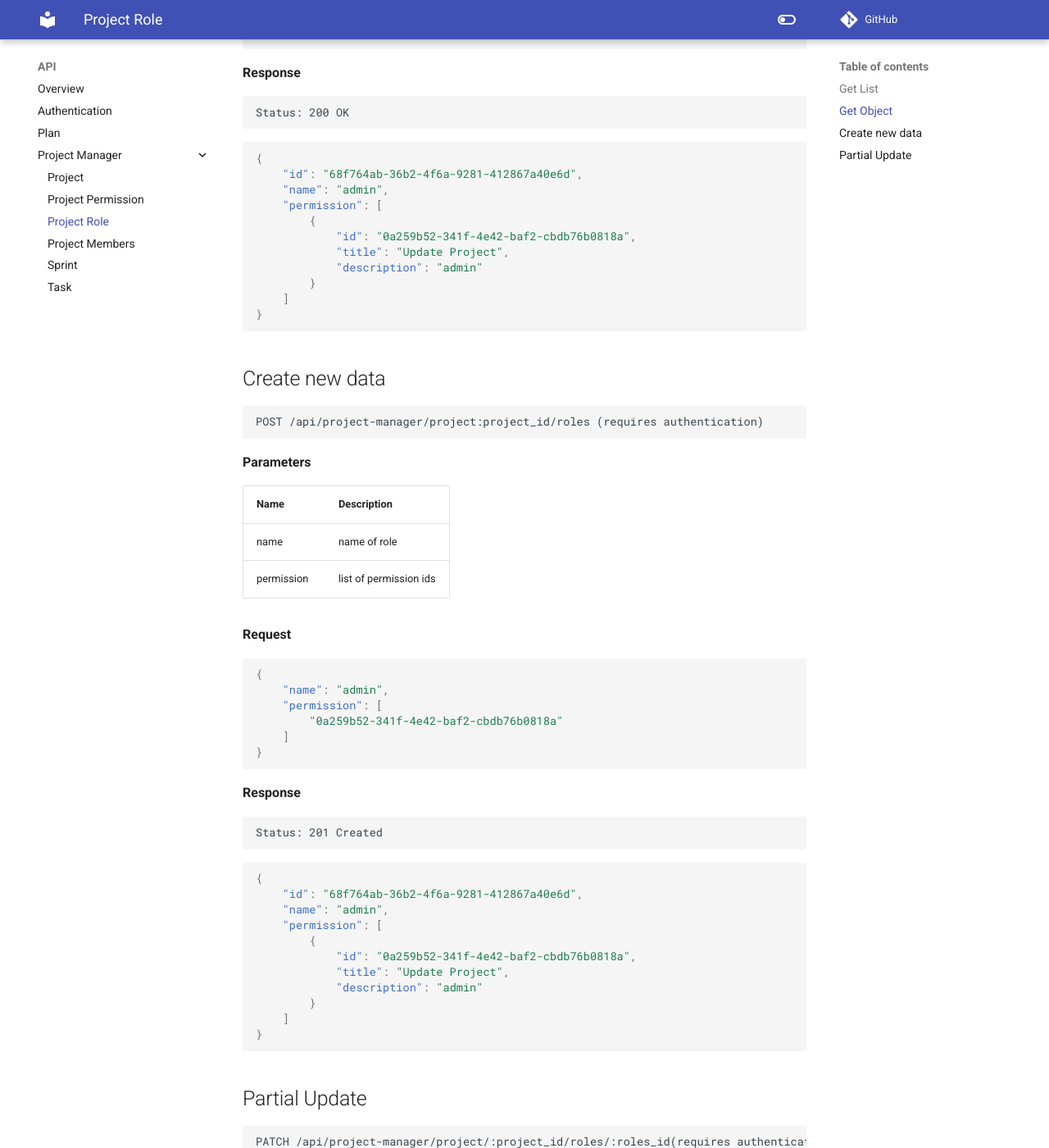
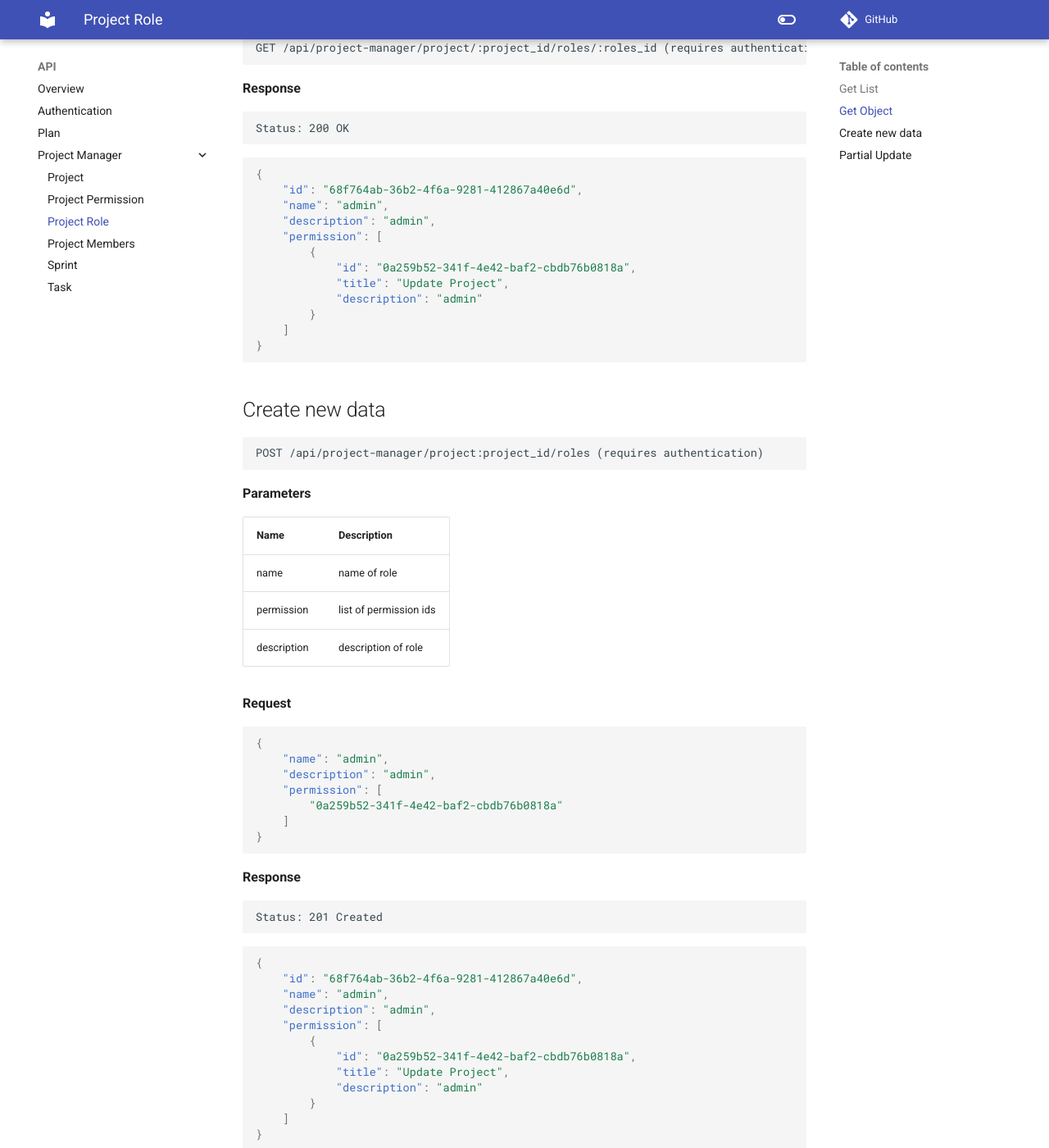
Before and after one commit to purnendukar/BeeHive-backend, an MkDocs documentation site: the page built from docs/api/8-project-role.md, in a window 1280 px wide and 1400 px high, scrolled down 991 px. Shown: the whole window at 82% size. Built offline with MkDocs 1.6.1 and Material for MkDocs 9.7.7, drawn with Linux system fonts in a browser that asks for light colours; comment, search, counter and statistics services are not loaded; some of the changed text lies outside the part shown.

Commit message:
chore: role response structure

````diff
--- a/docs/api/8-project-role.md
+++ b/docs/api/8-project-role.md
@@ -22,6 +22,7 @@ Status: 200 OK
         {
             "id": "68f764ab-36b2-4f6a-9281-412867a40e6d",
             "name": "admin",
+            "description": "admin",
             "permission": [
                 {
                     "id": "0a259b52-341f-4e42-baf2-cbdb76b0818a",
@@ -48,6 +49,7 @@ Status: 200 OK
 {
     "id": "68f764ab-36b2-4f6a-9281-412867a40e6d",
     "name": "admin",
+    "description": "admin",
     "permission": [
         {
             "id": "0a259b52-341f-4e42-baf2-cbdb76b0818a",
@@ -71,11 +73,13 @@ Name     | Description
 ---------|-------------------------------------
 name | name of role
 permission | list of permission ids
+description | description of role
 
 **Request**
 ```json
 {
     "name": "admin",
+    "description": "admin",
     "permission": [
         "0a259b52-341f-4e42-baf2-cbdb76b0818a"
     ]
@@ -90,6 +94,7 @@ Status: 201 Created
 {
     "id": "68f764ab-36b2-4f6a-9281-412867a40e6d",
     "name": "admin",
+    "description": "admin",
     "permission": [
         {
             "id": "0a259b52-341f-4e42-baf2-cbdb76b0818a",
@@ -113,11 +118,13 @@ Name     | Description
 ---------|-------------------------------------
 name | name of role
 permission | list of permission ids
+description | description of role
 
 **Request**
 ```json
 {
     "name": "admin",
+    "description": "admin",
     "permission": [
         "0a259b52-341f-4e42-baf2-cbdb76b0818a"
     ]
@@ -132,6 +139,7 @@ Status: 201 Created
 {
     "id": "68f764ab-36b2-4f6a-9281-412867a40e6d",
     "name": "admin",
+    "description": "admin",
     "permission": [
         {
             "id": "0a259b52-341f-4e42-baf2-cbdb76b0818a",
````
Also changed, not shown: 1 other file.
